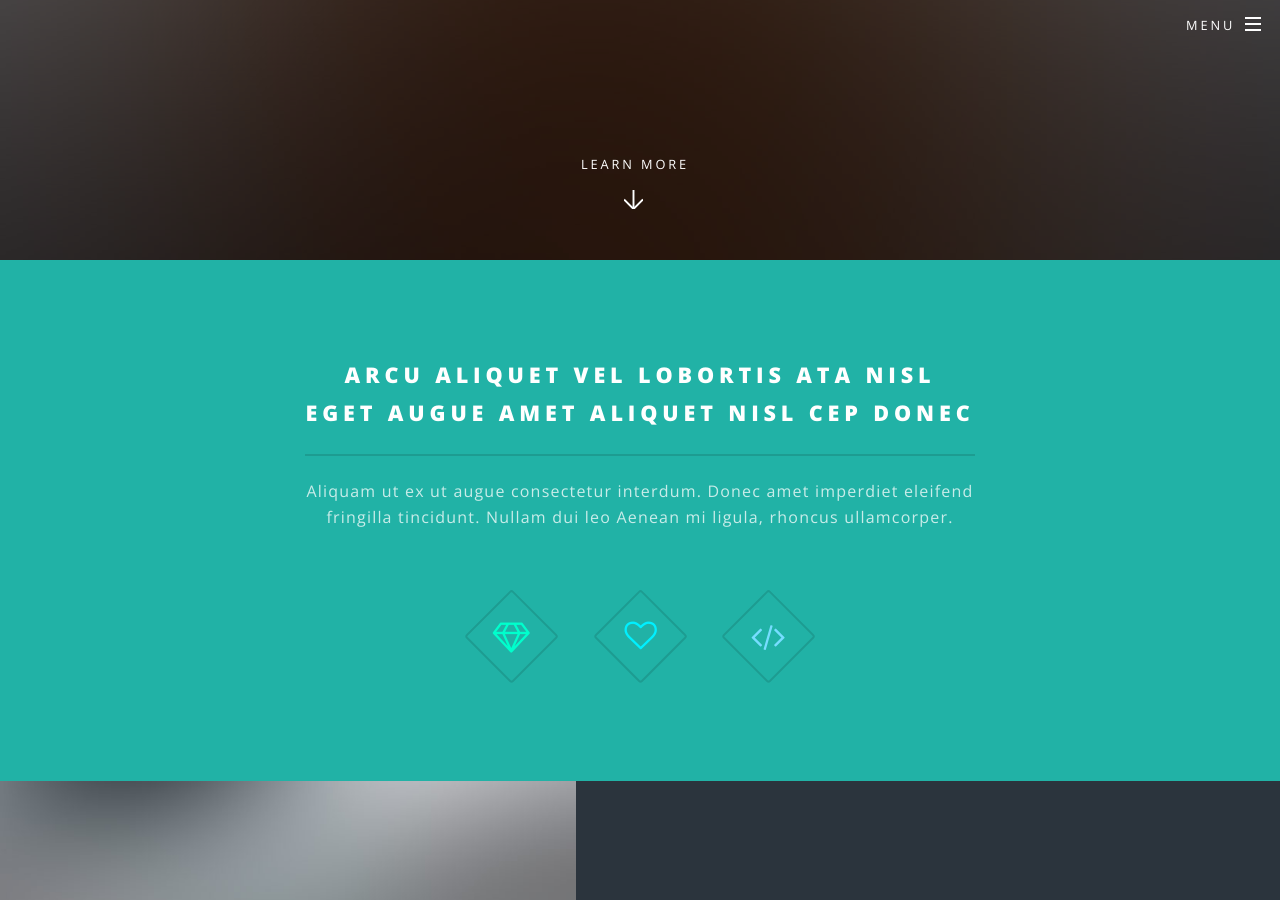
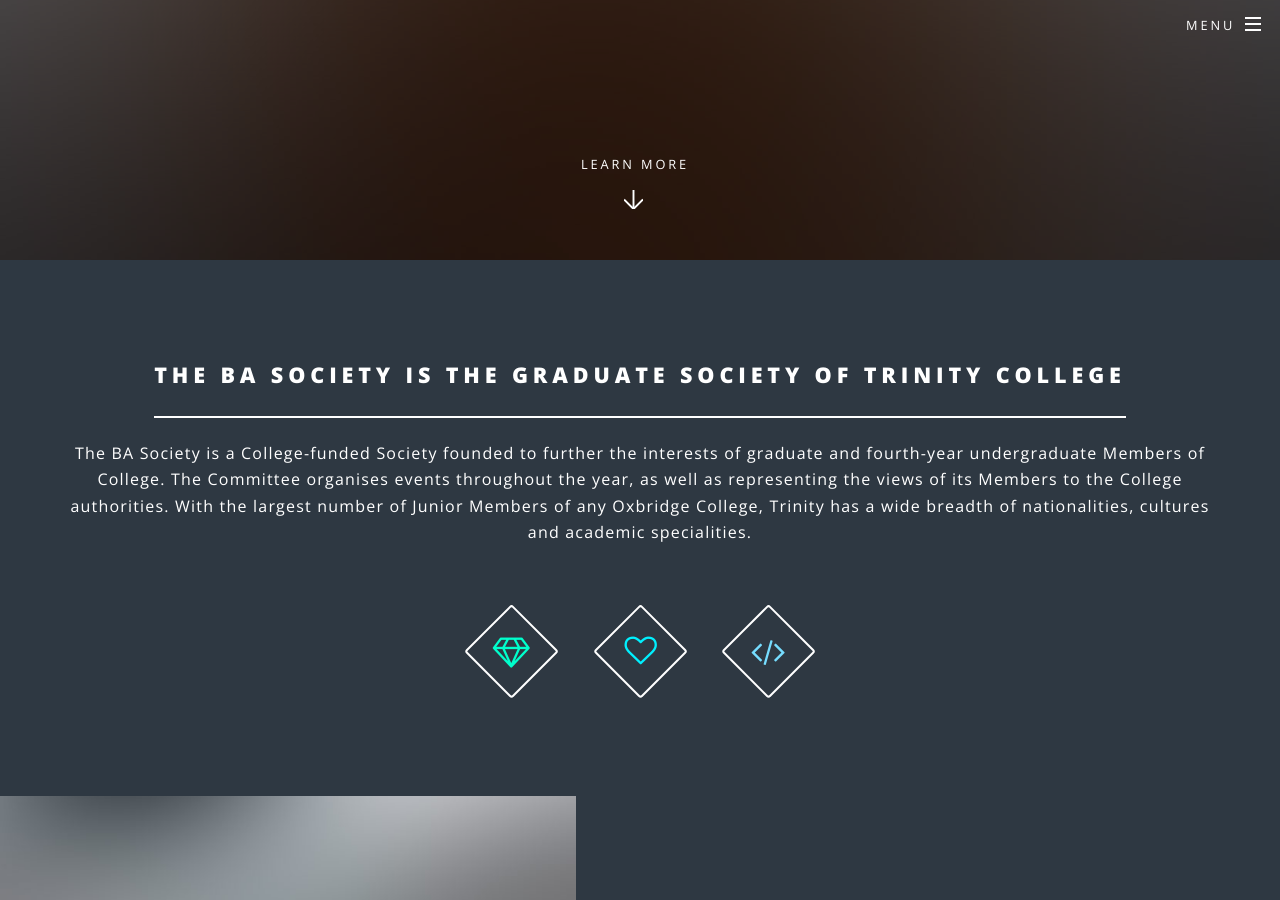
Before and after one commit to TrinityBASociety/trinitybasociety.github.io, a Jekyll site: the page built from index.html, in a window 1280 px wide and 900 px high, scrolled down 640 px. Built offline with Jekyll 4.4.1, drawn with Linux system fonts in a browser that asks for light colours; some of the changed text lies outside the part shown.

Commit message:
Add committee and short description to landing page

```diff
--- a/css/main.scss
+++ b/css/main.scss
@@ -987,10 +987,9 @@
 		}
 
 		@for $i from 1 through _misc(max-spotlights) {
-			$j: 0.075 * $i;
 
 			&:nth-child(#{$i}) {
-				background-color: rgba(0,0,0, $j);
+				background-color: _palette(bg);
 			}
 		}
 
--- a/index.html
+++ b/index.html
@@ -1,7 +1,6 @@
 ---
 layout: landing
 ---
-				<!-- Banner -->
 <section id="banner">
 	<div class="inner">
 		<h2>{{ site.title }}</h2>
@@ -22,14 +21,13 @@
 	<a href="#one" class="more scrolly">Learn More</a>
 </section>
 
-				<!-- One -->
-					<section id="one" class="wrapper style1 special">
+
+
+<section id="one" class="wrapper style2 special">
 	<div class="inner">
 		<header class="major">
-								<h2>Arcu aliquet vel lobortis ata nisl<br />
-								eget augue amet aliquet nisl cep donec</h2>
-								<p>Aliquam ut ex ut augue consectetur interdum. Donec amet imperdiet eleifend<br />
-								fringilla tincidunt. Nullam dui leo Aenean mi ligula, rhoncus ullamcorper.</p>
+			<h2>The BA Society is the Graduate Society of Trinity College</h2>
+			<p>The BA Society is a College-funded Society founded to further the interests of graduate and fourth-year undergraduate Members of College. The Committee organises events throughout the year, as well as representing the views of its Members to the College authorities. With the largest number of Junior Members of any Oxbridge College, Trinity has a wide breadth of nationalities, cultures and academic specialities.</p>
 		</header>
 		<ul class="icons major">
 			<li><span class="icon fa-diamond major style1"><span class="label">Lorem</span></span></li>
@@ -39,78 +37,92 @@
 	</div>
 </section>
 
-				<!-- Two -->
+
+
 <section id="two" class="wrapper alt style2">
 	<section class="spotlight">
 		<div class="image"><img src="images/pic01.jpg" alt="" /></div><div class="content">
-								<h2>Magna primis lobortis<br />
-								sed ullamcorper</h2>
-								<p>Aliquam ut ex ut augue consectetur interdum. Donec hendrerit imperdiet. Mauris eleifend fringilla nullam aenean mi ligula.</p>
+			<h2>President<br />
+			Filip Szczypiński</h2>
+			<p>ba.president@trin.cam.ac.uk</p>
 		</div>
 	</section>
 	<section class="spotlight">
-							<div class="image"><img src="images/pic02.jpg" alt="" /></div><div class="content">
-								<h2>Tortor dolore feugiat<br />
-								elementum magna</h2>
-								<p>Aliquam ut ex ut augue consectetur interdum. Donec hendrerit imperdiet. Mauris eleifend fringilla nullam aenean mi ligula.</p>
+		<div class="image"><img src="images/pic01.jpg" alt="" /></div><div class="content">
+			<h2>Treasurer<br />
+			Ravi Solanki</h2>
+			<p>ba.secretary@trin.cam.ac.uk</p>
 		</div>
 	</section>
 	<section class="spotlight">
-							<div class="image"><img src="images/pic03.jpg" alt="" /></div><div class="content">
-								<h2>Augue eleifend aliquet<br />
-								sed condimentum</h2>
-								<p>Aliquam ut ex ut augue consectetur interdum. Donec hendrerit imperdiet. Mauris eleifend fringilla nullam aenean mi ligula.</p>
+		<div class="image"><img src="images/pic01.jpg" alt="" /></div><div class="content">
+			<h2>Secretary<br />
+			Rozi Vőfély</h2>
+			<p>ba.secretary@trin.cam.ac.uk</p>
+		</div>
+	</section>
+	<section class="spotlight">
+		<div class="image"><img src="images/pic01.jpg" alt="" /></div><div class="content">
+			<h2>Catering Rep<br />
+			Sofia Taylor</h2>
+			<p>ba.catering@trin.cam.ac.uk</p>
+		</div>
+	</section>
+	<section class="spotlight">
+		<div class="image"><img src="images/pic01.jpg" alt="" /></div><div class="content">
+			<h2>Liason / Welfare Officer<br />
+			Mark Burrell</h2>
+			<p>ba.liason@trin.cam.ac.uk</p>
+		</div>
+	</section>
+	<section class="spotlight">
+		<div class="image"><img src="images/pic01.jpg" alt="" /></div><div class="content">
+			<h2>Computing Officer<br />
+			James Manton</h2>
+			<p>ba.computing@trin.cam.ac.uk</p>
+		</div>
+	</section>
+	<section class="spotlight">
+		<div class="image"><img src="images/pic01.jpg" alt="" /></div><div class="content">
+			<h2>Ents Officer<br />
+			Rory Little</h2>
+			<p>ba.ents@trin.cam.ac.uk</p>
+		</div>
+	</section>
+	<section class="spotlight">
+		<div class="image"><img src="images/pic01.jpg" alt="" /></div><div class="content">
+			<h2>Ents Officer<br />
+			Talia Pettigrew</h2>
+			<p>ba.ents@trin.cam.ac.uk</p>
+		</div>
+	</section>
+	<section class="spotlight">
+		<div class="image"><img src="images/pic01.jpg" alt="" /></div><div class="content">
+			<h2>Ents Officer<br />
+			Lydia Heinrichs</h2>
+			<p>ba.ents@trin.cam.ac.uk</p>
+		</div>
+	</section>
+	<section class="spotlight">
+		<div class="image"><img src="images/pic01.jpg" alt="" /></div><div class="content">
+			<h2>Sports Rep<br />
+			Brieuc Lehmann</h2>
+			<p>ba.sports@trin.cam.ac.uk</p>
 		</div>
 	</section>
 </section>
 
-				<!-- Three -->
-					<section id="three" class="wrapper style3 special">
+
+
+<section id="cta" class="wrapper style5">
 	<div class="inner">
-							<header class="major">
-								<h2>Accumsan mus tortor nunc aliquet</h2>
-								<p>Aliquam ut ex ut augue consectetur interdum. Donec amet imperdiet eleifend<br />
-								fringilla tincidunt. Nullam dui leo Aenean mi ligula, rhoncus ullamcorper.</p>
+		<header>
+			<h2>BA Dinner Booking</h2>
+			<p>Book tickets for BA Formals using the UPay Chilli system.</p>
 		</header>
-							<ul class="features">
-								<li class="icon fa-paper-plane-o">
-									<h3>Arcu accumsan</h3>
-									<p>Augue consectetur sed interdum imperdiet et ipsum. Mauris lorem tincidunt nullam amet leo Aenean ligula consequat consequat.</p>
-								</li>
-								<li class="icon fa-laptop">
-									<h3>Ac Augue Eget</h3>
-									<p>Augue consectetur sed interdum imperdiet et ipsum. Mauris lorem tincidunt nullam amet leo Aenean ligula consequat consequat.</p>
-								</li>
-								<li class="icon fa-code">
-									<h3>Mus Scelerisque</h3>
-									<p>Augue consectetur sed interdum imperdiet et ipsum. Mauris lorem tincidunt nullam amet leo Aenean ligula consequat consequat.</p>
-								</li>
-								<li class="icon fa-headphones">
-									<h3>Mauris Imperdiet</h3>
-									<p>Augue consectetur sed interdum imperdiet et ipsum. Mauris lorem tincidunt nullam amet leo Aenean ligula consequat consequat.</p>
-								</li>
-								<li class="icon fa-heart-o">
-									<h3>Aenean Primis</h3>
-									<p>Augue consectetur sed interdum imperdiet et ipsum. Mauris lorem tincidunt nullam amet leo Aenean ligula consequat consequat.</p>
-								</li>
-								<li class="icon fa-flag-o">
-									<h3>Tortor Ut</h3>
-									<p>Augue consectetur sed interdum imperdiet et ipsum. Mauris lorem tincidunt nullam amet leo Aenean ligula consequat consequat.</p>
-								</li>
+		<ul class="actions vertical">
+			<li><a href="#" class="button fit special">Book online</a></li>
+			<li><a href="#" class="button fit">Learn more</a></li>
 		</ul>
 	</div>
 </section>
-
-				<!-- CTA -->
-					<section id="cta" class="wrapper style4">
-						<div class="inner">
-							<header>
-								<h2>Arcue ut vel commodo</h2>
-								<p>Aliquam ut ex ut augue consectetur interdum endrerit imperdiet amet eleifend fringilla.</p>
-							</header>
-							<ul class="actions vertical">
-								<li><a href="#" class="button fit special">Activate</a></li>
-								<li><a href="#" class="button fit">Learn More</a></li>
-							</ul>
-						</div>
-					</section>
```
Lines whose indentation alone changed are shown as unchanged.
